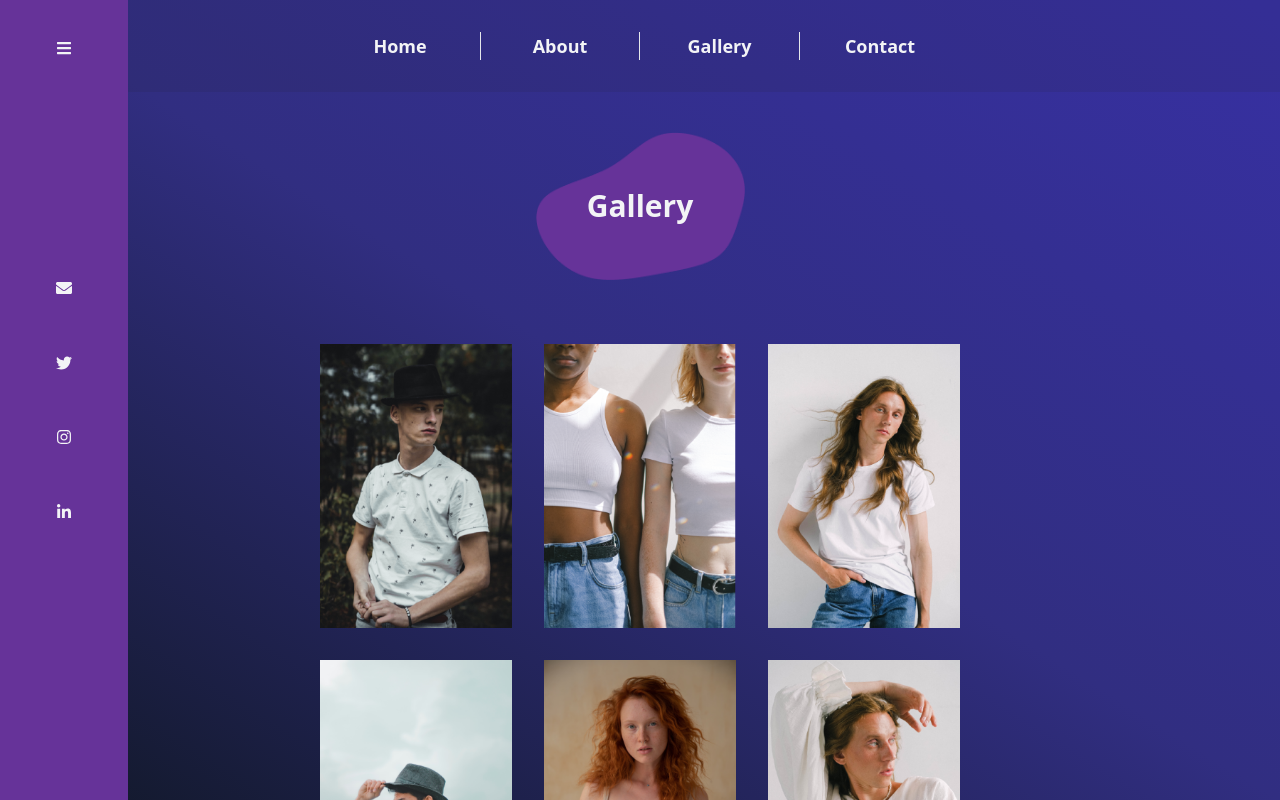
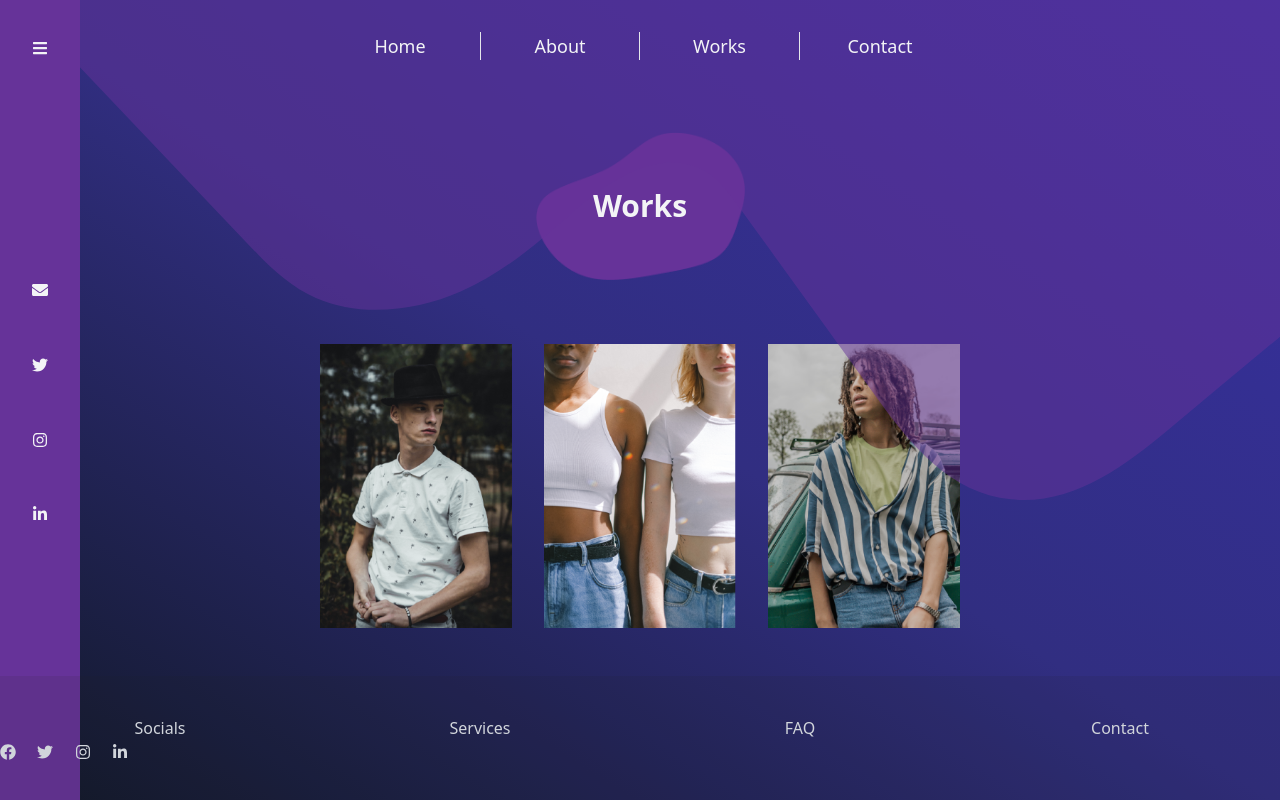
Before and after one commit to fojanb/Fojan-Portfolio, a React (Create React App) app: page /gallery in a window 1280 px wide. Shown: the top 800 px of the page. Built offline with nearby package versions, Linux system fonts and the light colour scheme.

Commit message:
UI Updated

```diff
--- a/src/components/About/About.js
+++ b/src/components/About/About.js
@@ -4,12 +4,12 @@ const About = () => {
   return (
     <div>
       {/* <hr className="w-5/6 m-auto opacity-40" /> */}
-      <div className="grid grid-rows-1 grid-cols-2 text-gray-100 w-5/6 m-auto py-24 sm:grid-cols-1 sm:gap-8 md:grid-cols-1 md:gap-8 lg:gap-12">
-        <p className="bg-blob2 bg-contain bg-center bg-no-repeat flex justify-center items-center text-center text-gray-100 font-bold text-3xl sm:bg-secondary sm:rounded-2xl sm:p-2 sm:text-sm sm:bg-none md:bg-secondary md:rounded-2xl md:p-2 md:text-xl md:bg-none">
+      <div className="grid grid-rows-1 grid-cols-2 text-gray-100 w-8/12 m-auto py-24 sm:grid-cols-1 sm:gap-4 md:grid-cols-1 md:gap-4 lg:gap-8 lg:grid-cols-1 lg:w-3/6">
+        <p className="bg-blob2 bg-contain bg-center bg-no-repeat flex justify-center items-center text-center text-gray-100 font-bold text-3xl z-20 sm:bg-secondary sm:rounded-2xl sm:p-2 sm:text-sm sm:bg-none md:bg-secondary md:rounded-2xl md:p-2 md:text-xl md:bg-none">
           About Fojan
         </p>
 
-        <p className="flex justify-center items-center text-left sm:mb-40 md:mb-40 galaxy:mb-40">
+        <p className="flex justify-center items-center text-left z-20 sm:mb-40 md:mb-40 galaxy:mb-40">
           Fojan is a premier professional photographer located in Vancouver BC
           Canada and abroad. Her technical skills matched with vibrant energy
           and creative intuition enable him to create stunning visual images.
--- a/src/components/Contact/Contact.js
+++ b/src/components/Contact/Contact.js
@@ -4,11 +4,11 @@ const Contact = () => {
   return (
     <div>
       {/* <hr className="w-5/6 m-auto opacity-40" /> */}
-      <div className="grid grid-rows-1 grid-cols-2 text-gray-100 w-5/6 gap-4 m-auto py-24 sm:grid-cols-1 sm:gap-8 md:grid-cols-1 md:gap-4">
-        <p className="bg-blob2 bg-contain bg-center bg-no-repeat flex items-center py-20 justify-center text-gray-100 font-bold text-3xl sm:bg-secondary sm:rounded-2xl sm:p-2 sm:text-sm sm:bg-none sm:shadow-2xl md:shadow-2xl md:bg-secondary md:rounded-2xl md:p-2 md:text-xl md:bg-none">
+      <div className="grid grid-rows-1 grid-cols-2 text-gray-100 w-7/12 gap-4 m-auto py-24 sm:grid-cols-1 sm:gap-8 md:grid-cols-1 md:gap-4">
+        <p className="bg-blob2 bg-contain bg-center bg-no-repeat flex items-center py-20 justify-center text-gray-100 font-bold text-3xl z-20 sm:bg-secondary sm:rounded-2xl sm:p-2 sm:text-sm sm:bg-none sm:shadow-2xl md:shadow-2xl md:bg-secondary md:rounded-2xl md:p-2 md:text-xl md:bg-none">
           Contact Fojan
         </p>
-        <p className="flex justify-center items-center text-left py-4">
+        <p className="flex justify-center items-center text-left py-4 z-20">
           For questions relating/regarding pre-sale, cooperation and general
           issues please reach out fojanbabaali@gmail.com
         </p>
--- a/src/components/Gallery/Gallery.js
+++ b/src/components/Gallery/Gallery.js
@@ -1,17 +1,14 @@
 import React from "react";
 import img1 from "../../assets/img1.png";
 import img2 from "../../assets/img2.png";
-import img6 from "../../assets/img6.png";
-import img7 from "../../assets/img7.png";
-import img8 from "../../assets/img8.png";
-import img9 from "../../assets/img9.png";
-
+import img3 from "../../assets/img3.png";
 const Gallery = () => {
   return (
-    <div className="pb-36">
-      {/* <hr className="w-5/6 m-auto opacity-40" /> */}
-      <p className="bg-blob2 bg-contain bg-center bg-no-repeat flex text-left items-center justify-center text-gray-100 font-bold text-3xl py-14 mt-10 mb-8 sm:bg-secondary sm:w-5/6 sm:m-auto sm:rounded-2xl sm:mt-8 sm:p-2 sm:text-sm sm:bg-none sm:shadow-2xl md:shadow-2xl md:bg-secondary md:w-5/6 md:m-auto md:mt-8 md:rounded-2xl md:p-2 md:text-xl md:bg-none">Gallery</p>
-      <div className="grid grid-rows-2 grid-cols-3 gap-8 text-gray-100 w-1/2 m-auto py-8 lg:w-3/4 md:grid-cols-1 md:w-1/2 galaxy:w-1/2 sm:grid-cols-1 sm:gap-4">
+    <div className="pb-36 z-20">
+      <p className="bg-blob2 bg-contain bg-center bg-no-repeat flex text-left items-center justify-center text-gray-100 font-bold text-3xl py-14 mt-10 mb-8 z-20 sm:bg-secondary sm:w-5/6 sm:m-auto sm:rounded-2xl sm:mt-8 sm:p-2 sm:text-sm sm:bg-none sm:shadow-2xl md:shadow-2xl md:bg-secondary md:w-5/6 md:m-auto md:mt-8 md:rounded-2xl md:p-2 md:text-xl md:bg-none">
+        Works
+      </p>
+      <div className="grid grid-rows-1 grid-cols-3 gap-8 text-gray-100 w-1/2 m-auto py-8 lg:w-3/4 md:grid-cols-1 md:w-1/2 galaxy:w-1/2 sm:grid-cols-1 sm:gap-4">
         <div className="flex items-center justify-center">
           <img src={img1} alt="" />
         </div>
@@ -19,15 +16,7 @@ const Gallery = () => {
           <img src={img2} alt="" />
         </div>
         <div className="flex items-center justify-center">
-          <img src={img6} alt="" />
-        </div> <div className="flex items-center justify-center">
-          <img src={img7} alt="" />
-        </div>
-        <div className="flex items-center justify-center">
-          <img src={img8} alt="" />
-        </div>
-        <div className="flex items-center justify-center">
-          <img src={img9} alt="" />
+          <img src={img3} alt="" />
         </div>
       </div>
     </div>
--- a/src/components/Home/Home.js
+++ b/src/components/Home/Home.js
@@ -8,10 +8,10 @@ const Home = () => {
   return (
     <div className="grid grid-rows-2 grid-cols-1 justify-center items-center m-auto px-28 md:px-14 sm:px-8 sm:m-auto">
       <div className="flex flex-col text-5xl text-gray-100 font-bold pt-24 lg:text-4xl md:text-3xl md:pt-14 galaxy:text-3xl sm:text-xl sm:m-auto sm:justify-center sm:items-center">
-        <h1 className="m-auto sm:text-2xl sm:text-center">FOJAN BABAALI</h1>
+        <h1 className="m-auto z-20 sm:text-2xl sm:text-center">FOJAN BABAALI</h1>
         <div className="flex m-auto text-base text-gray-100">
           <FaMapMarkerAlt className="m-auto mt-5 sm:text-xs" />
-          <span className="italic m-auto mt-4 mb-8 sm:text-sm">
+          <span className="italic m-auto mt-4 mb-8 z-20 sm:text-sm">
             Vancouver, CA
           </span>
         </div>
--- a/src/components/NavBar/NavBar.js
+++ b/src/components/NavBar/NavBar.js
@@ -1,34 +1,38 @@
 import React from "react";
 import { Link } from "react-router-dom";
+import SvgImg from "../SvgImg/SvgImg";
 
 const NavBar = () => {
   return (
-    <div className="bg-grey bg-opacity-10 sm:bg-grey sm:bg-opacity-10">
+    <div>
+      <div className="absolute top-0 left-4 -z-1">
+        <SvgImg />
+      </div>
       <div
         id="navbar"
-        className="grid grid-rows-1 grid-cols-4 justify-center text-lg z-40 items-center py-8 w-1/2 text-gray-100 m-auto lg:w-3/4 md:w-3/4 sm:grid-cols-1 sm:gap-2 sm:pb-8"
+        className="grid grid-rows-1 grid-cols-4 justify-center text-lg z-40 items-center top-0 left-0 z-20 py-8 w-1/2 text-gray-100 m-auto lg:w-3/4 md:w-3/4 sm:grid-cols-1 sm:gap-2 sm:pb-8"
       >
         <Link
           to="/"
-          className="flex justify-center items-center font-bold text-lg transform hover:scale-110 hover:transition duration-500 ease-in-out sm:text-l"
+          className="flex justify-center items-center font-normal text-lg transform hover:scale-110 hover:transition duration-500 ease-in-out sm:text-l"
         >
           Home
         </Link>
         <Link
           to="/about"
-          className="flex justify-center items-center font-bold text-lg transform hover:scale-110 hover:transition border-l border-r duration-500 ease-in-out sm:text-l sm:border-none"
+          className="flex justify-center items-center font-normal text-lg transform hover:scale-110 hover:transition border-l border-r duration-500 ease-in-out sm:text-l sm:border-none"
         >
           About
         </Link>
         <Link
           to="/gallery"
-          className="flex justify-center items-center font-bold text-lg transform hover:scale-110 border-r hover:transition duration-500 ease-in-out sm:text-l sm:border-none"
+          className="flex justify-center items-center font-normal text-lg transform hover:scale-110 border-r hover:transition duration-500 ease-in-out sm:text-l sm:border-none"
         >
-          Gallery
+          Works
         </Link>
         <Link
           to="/contact"
-          className="flex justify-center items-center font-bold text-lg transform hover:scale-110 hover:transition duration-500 ease-in-out sm:text-l"
+          className="flex justify-center items-center font-normal text-lg transform hover:scale-110 hover:transition duration-500 ease-in-out sm:text-l"
         >
           Contact
         </Link>
--- a/src/components/SideInfo/SideInfo.js
+++ b/src/components/SideInfo/SideInfo.js
@@ -11,8 +11,8 @@ import {
 const SideInfo = () => {
   return (
     <div className="">
-      <div className=" bg-secondary grid grid-cols-1 absolute left-0 top-0 text-gray-100 w-32 min-h-screen justify-center items-center text-center sm:hidden md:hidden">
-        <div className="flex flex-col justify-between items-center text-center absolute top-10 left-14 m-auto">
+      <div className="bg-secondary grid grid-cols-1 absolute left-0 top-0 text-gray-100 w-20 min-h-full justify-center items-center text-center sm:hidden md:hidden">
+        <div className="flex flex-col justify-between items-center text-center absolute top-10 left-8 m-auto">
           <FaBars />
         </div>
         <div className="flex flex-col justify-between items-center text-center h-60 m-0 m-auto">
--- /dev/null
+++ b/src/components/SvgImg/SvgImg.js
@@ -0,0 +1,21 @@
+import React from "react";
+
+const SvgImg = () => {
+  return (
+    <svg
+      width="1518"
+      height="500"
+      viewBox="0 0 1518 500"
+      fill="none"
+      xmlns="http://www.w3.org/2000/svg"
+    >
+      <path
+        d="M1955.18 326.503C1914.36 356.332 1867.67 387.965 1813.47 385.933C1768.47 384.254 1729.23 358.986 1701.25 329.509C1673.27 300.053 1653.47 265.767 1626.63 235.565C1598.35 203.767 1557.5 175.119 1510.04 175.409C1460.22 175.72 1419.54 207.083 1384.28 236.456C1306.45 301.276 1228.63 366.096 1150.8 430.915C1107.69 466.818 1055.38 505.54 994.924 499.342C934.566 493.144 895.081 445.094 863.672 401.646C815.888 335.541 768.129 269.415 720.344 203.31C710.827 190.127 700.639 176.404 684.636 168.734C642.319 148.441 592.497 180.695 559.025 210.338C524.56 240.871 489.1 271.861 444.621 291.45C400.166 311.039 344.331 317.59 299.901 297.939C271.573 285.418 250.825 263.86 230.896 242.903C153.939 161.935 76.957 80.9676 1.58456e-07 -1.32787e-05L2339 -1.32787e-05C2339 0.0207158 2083.13 233.036 1955.18 326.503Z"
+        fill="#663399"
+        fill-opacity="0.5"
+      />
+    </svg>
+  );
+};
+
+export default SvgImg;
--- a/src/index.js
+++ b/src/index.js
@@ -5,7 +5,7 @@ import App from "./containers/App";
 import reportWebVitals from "./reportWebVitals";
 ReactDOM.render(
   <React.StrictMode>
-    <div className="bg-gradient-to-bl from-indigo-800 via-indigo-900 to-gray-900 bg-cover bg-center bg-fixed bg-no-repeat relative min-h-screen sm:overflow-x-hidden ">
+    <div className="bg-gradient-to-bl from-indigo-800 via-indigo-900 to-gray-900 bg-cover overflow-x-hidden bg-center bg-fixed bg-no-repeat relative min-h-screen sm:overflow-x-hidden ">
         <App />
     </div>
   </React.StrictMode>,
```
Also changed, not shown: src/assets/blob2.svg.
